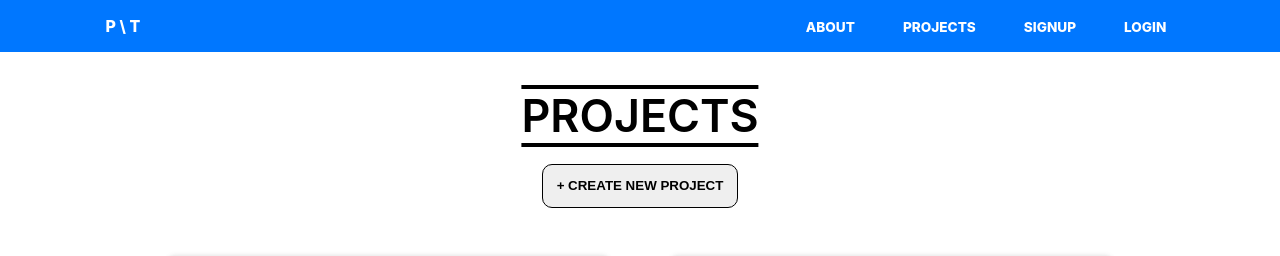
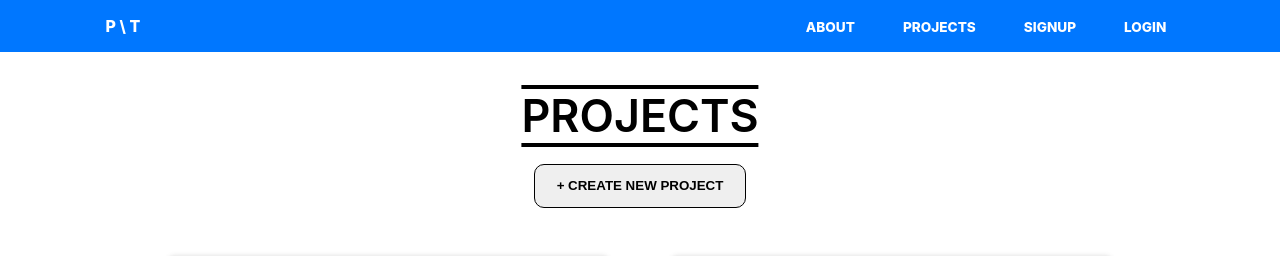
Before and after one commit to chanp-ark/project-together, a React (Create React App) app: page /projects in a window 1280 px wide. Shown: the top 256 px of the page. Built offline with nearby package versions, Linux system fonts and the light colour scheme.

Commit message:
improve create project button

```diff
--- a/src/client/Projects/CreateProject/create-button.styles.css
+++ b/src/client/Projects/CreateProject/create-button.styles.css
@@ -4,7 +4,7 @@
 }
 
 .button-submit {
-    padding: 1em;
+    padding: 1em 0.6em;
     border-radius: 10px;
     border: 1px solid black;
 }
@@ -23,6 +23,7 @@
     text-decoration: none;
     color: black;
     font-weight: 600;
+    padding: 1em;
 }
 
 .button-submit a:hover {
```
